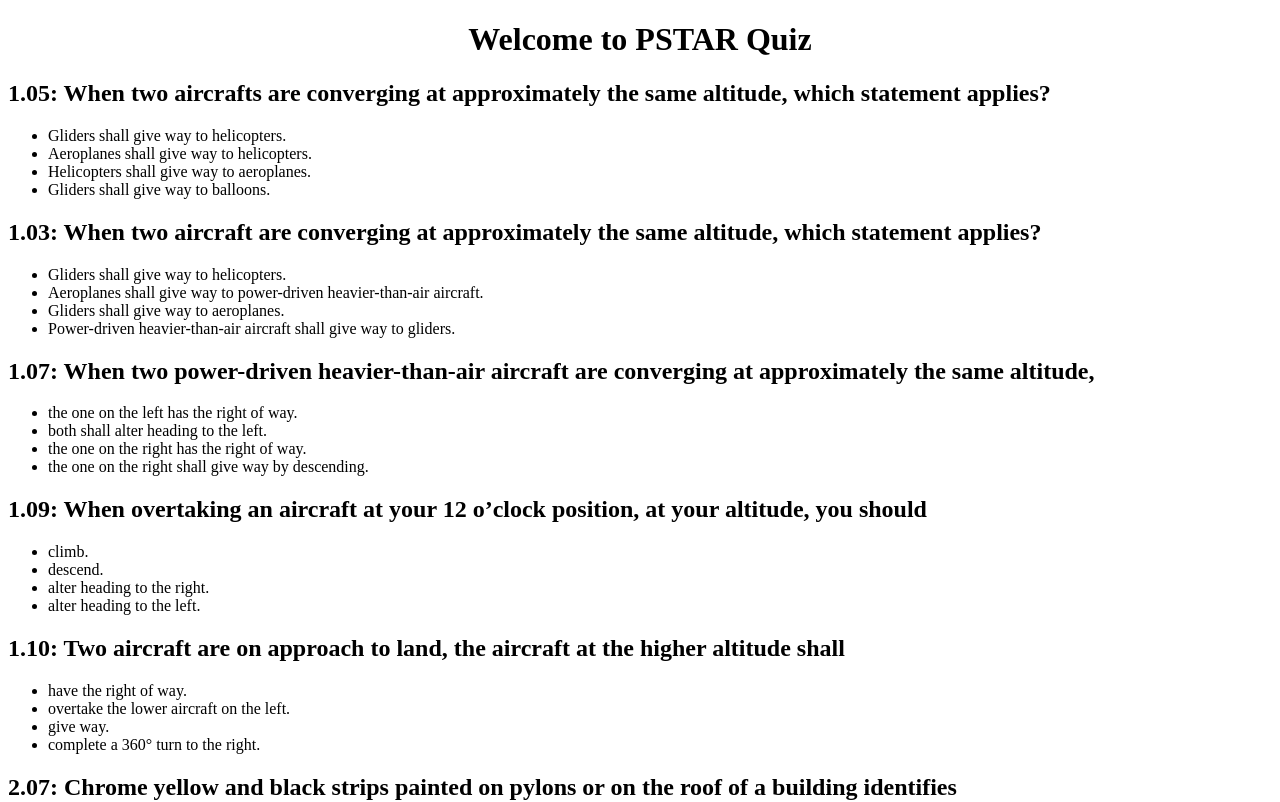
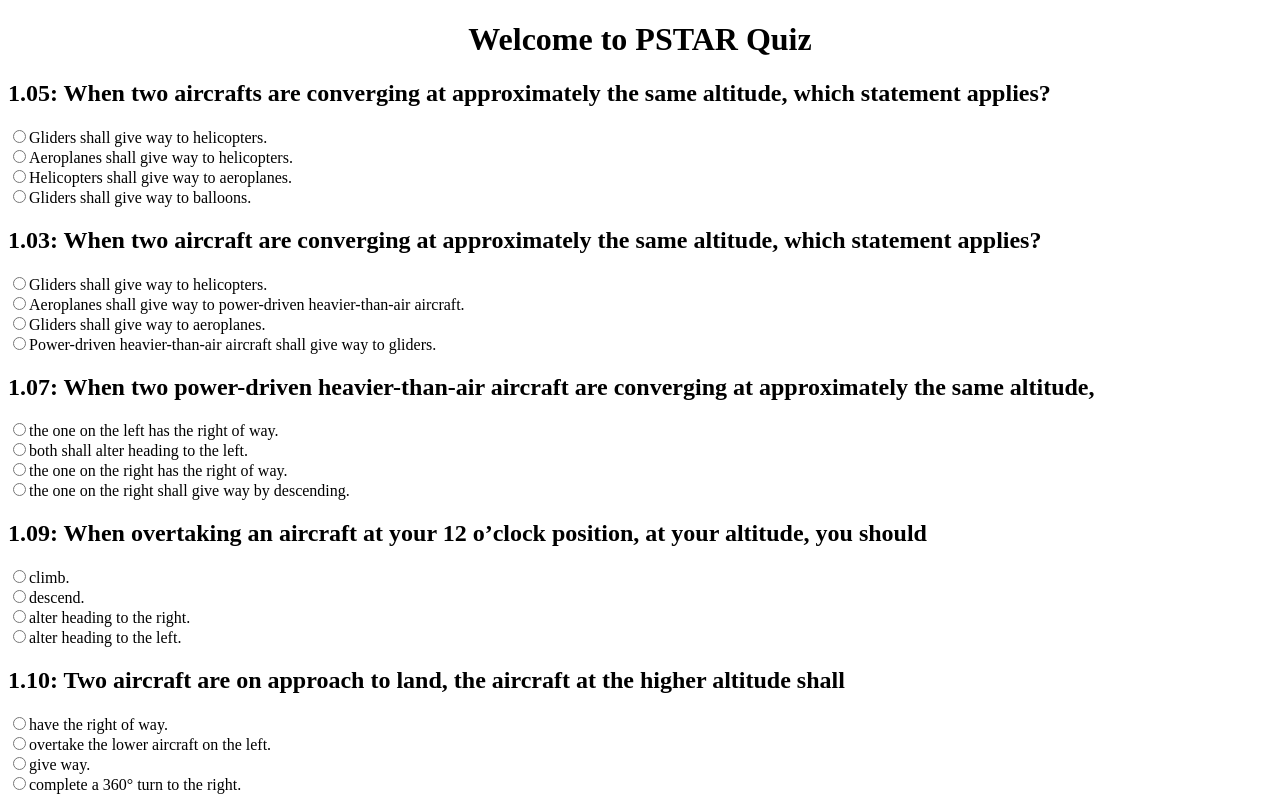
Before and after one commit to baronalloway/pstar-pro, a React (Create React App) app: page / in a window 1280 px wide. Shown: the top 802 px of the page. Built offline with nearby package versions, Linux system fonts and the light colour scheme.

Commit message:
now have an app that can make 50 random questions on the data given

```diff
--- a/package.json
+++ b/package.json
@@ -7,6 +7,7 @@
     "@testing-library/react": "^13.4.0",
     "@testing-library/user-event": "^13.5.0",
     "bulma": "^0.9.4",
+    "next": "^13.4.13",
     "react": "^18.2.0",
     "react-dom": "^18.2.0",
     "react-router-dom": "^6.14.2",
--- a/src/App.js
+++ b/src/App.js
@@ -37,11 +37,13 @@ function getAllQuestions() {
 }
 
 
+
 function App() {
     const [questions, updateQuestions] = useState(getAllQuestions());
     const [responses, updateResponses] = useState({});
     const [testSubmitted, updateTestSubmitted] = useState(false);
     const [finalScore, updateFinalScore] = useState(0);
+    const [scoreSheet, updateScoreSheet] = useState([]);
 
 
     var hiddenDiv = { visibility: "hidden" };
--- a/src/Question.js
+++ b/src/Question.js
@@ -2,15 +2,18 @@ import { useState } from 'react';
 import './style-questions.css';
 
 
+
+
 function Question({ q }) {
     const choices = q.question_choice.map((choice,index)=>{
-       return(<li key={index}>{choice}</li>)
+       return(<div key={index}><input type="radio" value={choice} name={q.question_number}/>
+       <label>{choice}</label></div>);
     });
 
     return (
         <div>
             <h2>{q.question_number}: {q.question_text}</h2>
-            <ul>{choices}</ul>
+           <div>{choices}</div>
         </div>);
 }
 export default Question;
```
Also changed, not shown: 1 other file (tests, documents, lock files or other folders).
